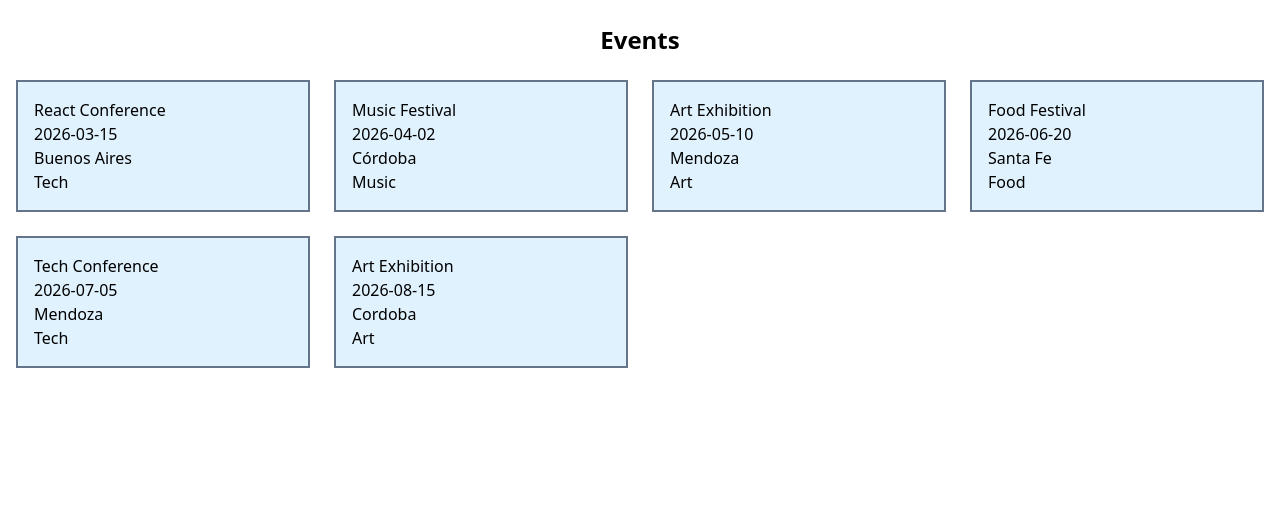
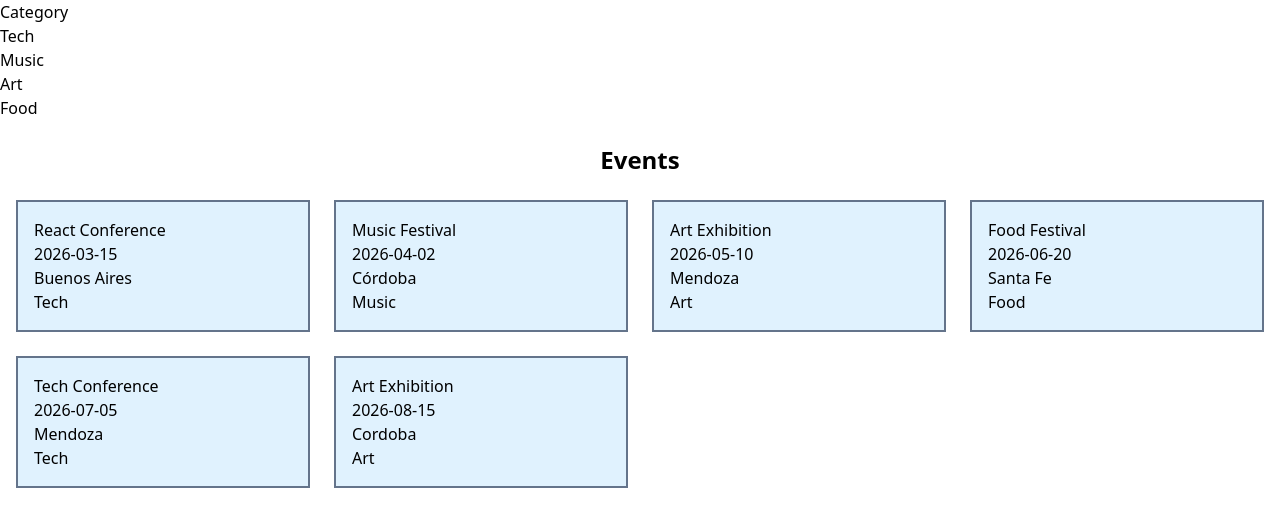
Before and after one commit to NicoPaez95/EVENTS-APP, a React (Create React App) app in the folder frontend/: page / in a window 1280 px wide. Shown: the top 526 px of the page. Built offline with nearby package versions, Linux system fonts and the light colour scheme.

Commit message:
feat(router): implement AppRouter and centralize application routing

```diff
--- a/frontend/src/App.jsx
+++ b/frontend/src/App.jsx
@@ -1,29 +1,20 @@
 // ===============================
 // Root Application Component
 // -------------------------------
-// Configures global routing using
-// React Router v6.
+// Acts as the top-level component
+// of the application.
 //
-// All feature entry points are defined here.
+// - Delegates all routing logic
+//   to AppRouter.
+// - Keeps this file clean and
+//   architecture-focused.
+// - Ensures a single routing source.
 // ===============================
 
-import { BrowserRouter, Routes, Route, Navigate } from 'react-router-dom';
-import Events from './events/pages/Events';
+import AppRouter from './router/AppRouter';
 
 function App() {
-  return (
-    <BrowserRouter>
-      <main>
-        <Routes>
-          {/* Home route */}
-          <Route path="/" element={<Events />} />
-
-          {/* Fallback route for unknown paths */}
-          <Route path="*" element={<Navigate to="/" replace />} />
-        </Routes>
-      </main>
-    </BrowserRouter>
-  );
+  return <AppRouter />;
 }
 
 export default App;
--- /dev/null
+++ b/frontend/src/router/AppRouter.jsx
@@ -0,0 +1,62 @@
+// ===============================
+// AppRouter Configuration
+// -------------------------------
+// Centralizes application routing
+// using React Router v6.
+//
+// - Wraps the app with BrowserRouter.
+// - Defines all primary routes.
+// - Handles unknown routes with a redirect.
+// - Acts as the single routing source.
+// ===============================
+
+import { BrowserRouter, Routes, Route, Navigate } from 'react-router-dom';
+
+import CategoryEvents from '../categories/pages/CategoryEvents';
+import Events from '../events/pages/Events';
+
+
+// ===============================
+// Home Page Composition
+// -------------------------------
+// Composes the main landing page ("/").
+//
+// - Renders CategoryEvents section.
+// - Renders Events list section.
+// - Acts as a page-level container.
+// ===============================
+
+const Home = () => {
+  return (
+    <main>
+      <CategoryEvents />
+      <Events />
+    </main>
+  );
+};
+
+
+// ===============================
+// Router Definition
+// -------------------------------
+// Defines application route mapping.
+//
+// "/"  → Home page
+// "*"  → Redirects to "/"
+// ===============================
+
+const AppRouter = () => {
+  return (
+    <BrowserRouter>
+      <Routes>
+        {/* Home route */}
+        <Route path="/" element={<Home />} />
+
+        {/* Fallback route for unknown paths */}
+        <Route path="*" element={<Navigate to="/" replace />} />
+      </Routes>
+    </BrowserRouter>
+  );
+};
+
+export default AppRouter;
```
